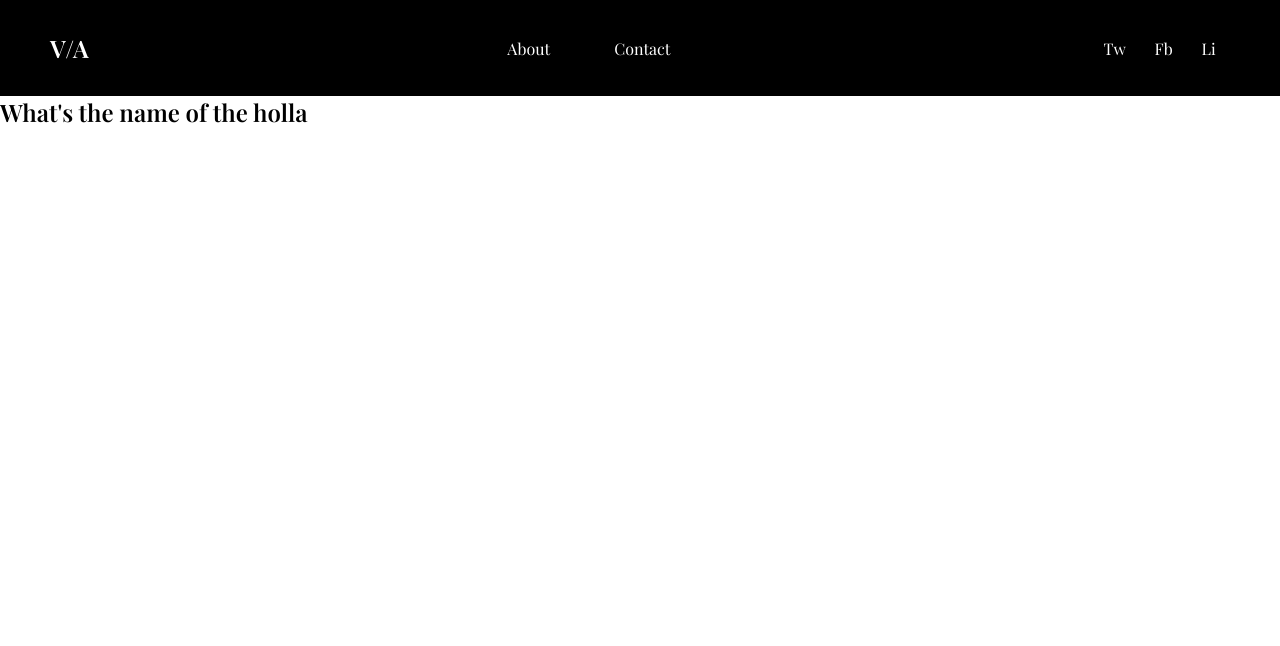
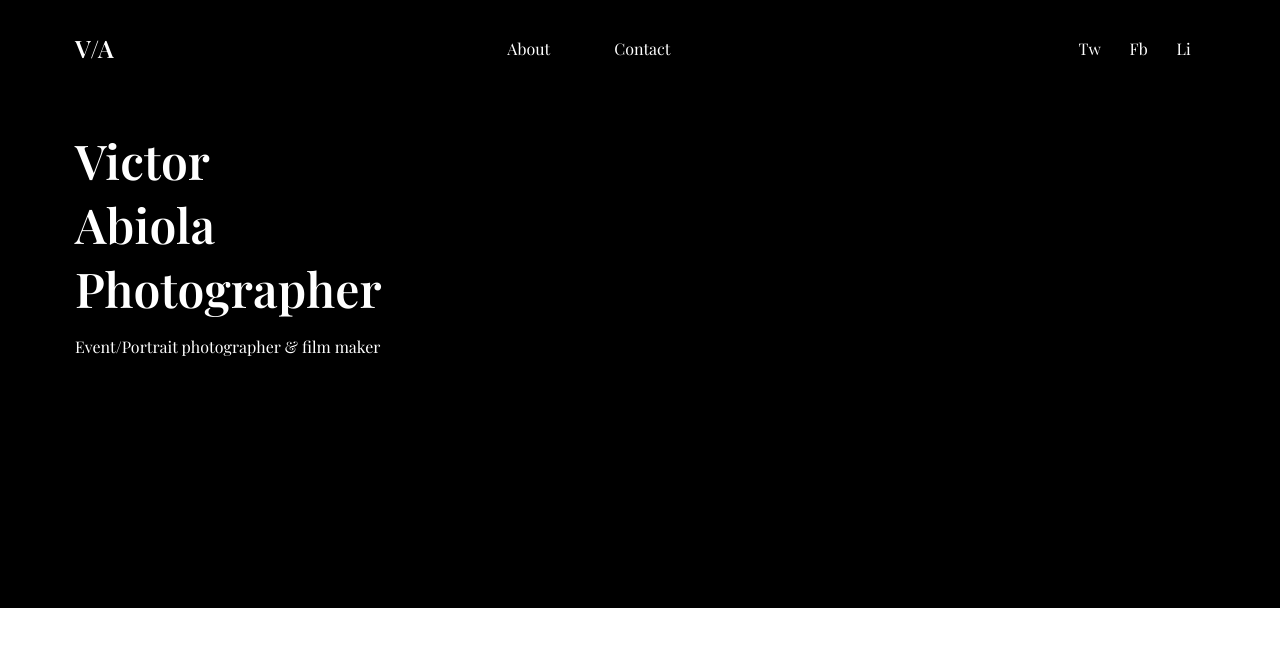
Before and after one commit to Obizim/va-photography, a Next.js app: page / in a window 1280 px wide. Shown: the top 646 px of the page. Built offline with nearby package versions, Linux system fonts and the light colour scheme.

Commit message:
adds titles section

```diff
--- a/components/navbar/nav.module.css
+++ b/components/navbar/nav.module.css
@@ -8,8 +8,8 @@
     justify-content: space-between;
     align-items: center;
     margin: auto;
-    max-width: calc(100vw - 100px);
-    padding: 2rem;
+    max-width: calc(100vw - 150px);
+    padding: 2rem 0;
 }
 
 .nav_list li {
--- a/pages/index.tsx
+++ b/pages/index.tsx
@@ -1,6 +1,5 @@
 import type { NextPage } from "next";
 import Head from "next/head";
-import Image from "next/image";
 import styles from "../styles/Home.module.css";
 
 const Home: NextPage = () => {
@@ -12,8 +11,17 @@ const Home: NextPage = () => {
         <link rel="icon" href="/favicon.ico" />
       </Head>
 
-      <section>
-        <h1>What's the name of the holla</h1>
+      <section className={styles.main}>
+        <div className={styles.contents}>
+          <h1 className={styles.title}>
+            Victor <br /> Abiola <br /> Photographer
+          </h1>
+          <p className={styles.desc}>
+            Event/Portrait photographer & film maker
+          </p>
+        </div>
+
+        <div className="works"></div>
       </section>
     </div>
   );
--- a/styles/Home.module.css
+++ b/styles/Home.module.css
@@ -1,116 +1,18 @@
-.container {
-  padding: 0 2rem;
-}
-
 .main {
-  min-height: 100vh;
-  padding: 4rem 0;
-  flex: 1;
-  display: flex;
-  flex-direction: column;
-  justify-content: center;
-  align-items: center;
-}
-
-.footer {
-  display: flex;
-  flex: 1;
-  padding: 2rem 0;
-  border-top: 1px solid #eaeaea;
-  justify-content: center;
-  align-items: center;
-}
-
-.footer a {
-  display: flex;
-  justify-content: center;
-  align-items: center;
-  flex-grow: 1;
-}
-
-.title a {
-  color: #0070f3;
-  text-decoration: none;
-}
-
-.title a:hover,
-.title a:focus,
-.title a:active {
-  text-decoration: underline;
+  background: #000;
+  color: #fff;
+  height: 60vh;
+  padding-top: 2rem;
+  padding-left: 75px;
+  display: grid;
+  grid-template-columns: .4fr 1fr;
 }
 
 .title {
-  margin: 0;
-  line-height: 1.15;
-  font-size: 4rem;
+  font-size: 3rem;
+  letter-spacing: 0.15px;
 }
 
-.title,
-.description {
-  text-align: center;
+.desc {
+  margin: 1rem 0;
 }
-
-.description {
-  margin: 4rem 0;
-  line-height: 1.5;
-  font-size: 1.5rem;
-}
-
-.code {
-  background: #fafafa;
-  border-radius: 5px;
-  padding: 0.75rem;
-  font-size: 1.1rem;
-  font-family: Menlo, Monaco, Lucida Console, Liberation Mono, DejaVu Sans Mono,
-    Bitstream Vera Sans Mono, Courier New, monospace;
-}
-
-.grid {
-  display: flex;
-  align-items: center;
-  justify-content: center;
-  flex-wrap: wrap;
-  max-width: 800px;
-}
-
-.card {
-  margin: 1rem;
-  padding: 1.5rem;
-  text-align: left;
-  color: inherit;
-  text-decoration: none;
-  border: 1px solid #eaeaea;
-  border-radius: 10px;
-  transition: color 0.15s ease, border-color 0.15s ease;
-  max-width: 300px;
-}
-
-.card:hover,
-.card:focus,
-.card:active {
-  color: #0070f3;
-  border-color: #0070f3;
-}
-
-.card h2 {
-  margin: 0 0 1rem 0;
-  font-size: 1.5rem;
-}
-
-.card p {
-  margin: 0;
-  font-size: 1.25rem;
-  line-height: 1.5;
-}
-
-.logo {
-  height: 1em;
-  margin-left: 0.5rem;
-}
-
-@media (max-width: 600px) {
-  .grid {
-    width: 100%;
-    flex-direction: column;
-  }
-}
--- a/styles/globals.css
+++ b/styles/globals.css
@@ -4,7 +4,7 @@ body {
   margin: 0;
   box-sizing: border-box;
   font-family: 'Playfair Display', serif;
-
+  overflow-x: hidden;
 }
 
 * {
```
